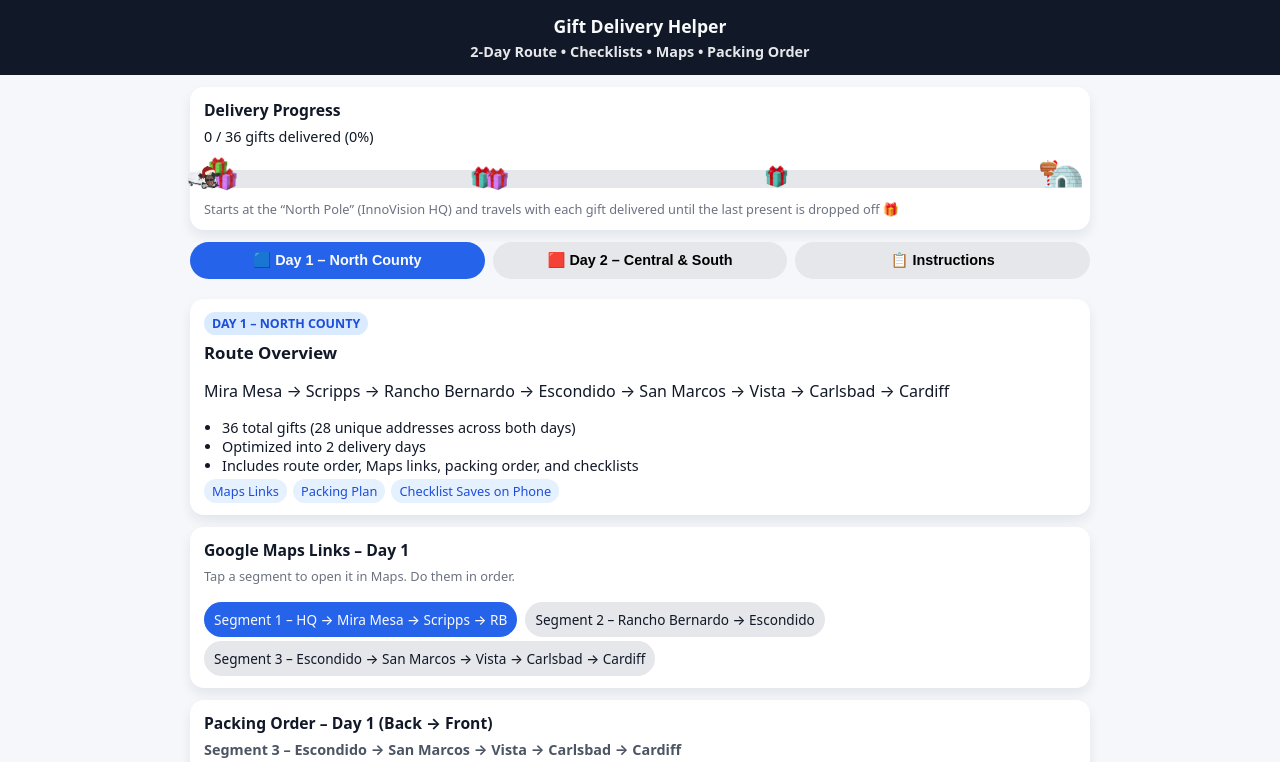
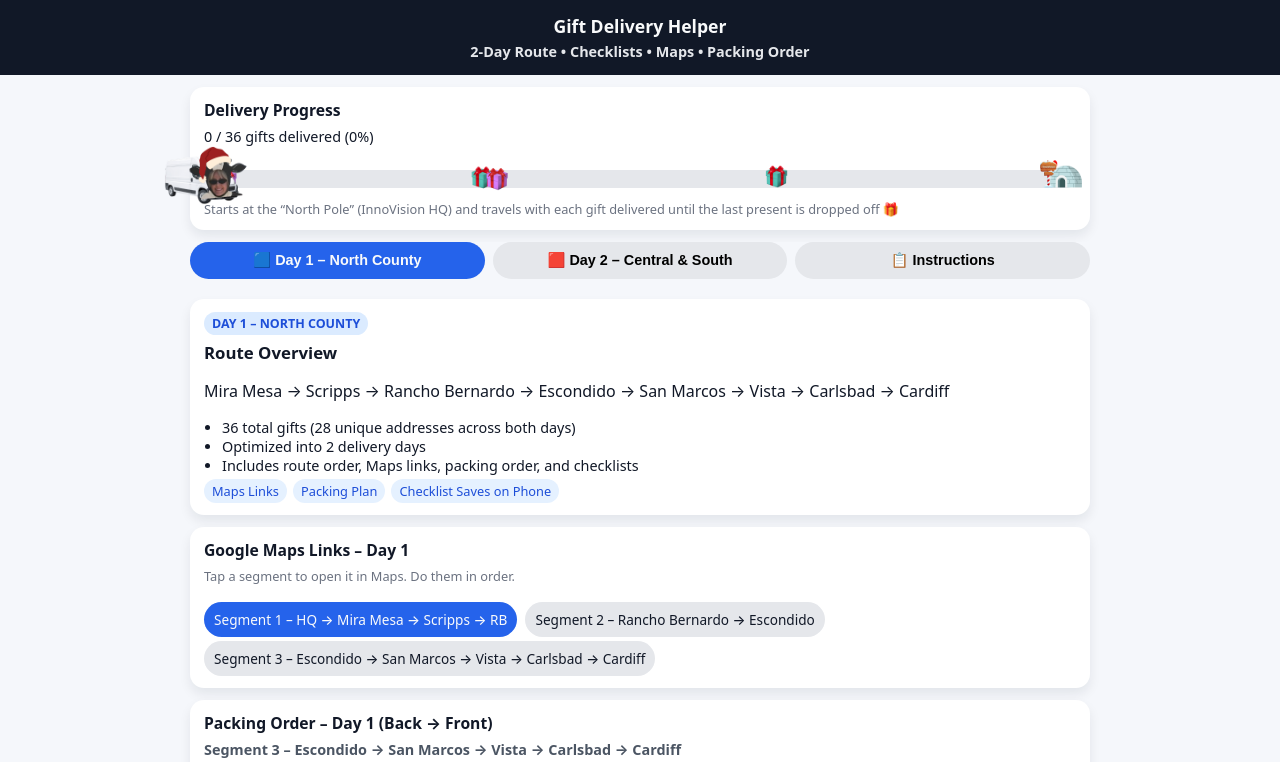
Before and after one commit to kaylaalam/christmasdelivery, a plain HTML site: page index.html in a window 1280 px wide. Shown: the top 762 px of the page. Drawn offline with Linux system fonts and the light colour scheme.

Commit message:
Update index.html

```diff
--- a/index.html
+++ b/index.html
@@ -76,8 +76,8 @@
       position: absolute;
       top: 50%;
       transform: translate(-50%, -50%);
-      width: 44px;
-      height: 44px;
+      width: 110px;
+      height: 110px;
       border-radius: 50%;
       overflow: hidden;
       z-index: 3;
```
